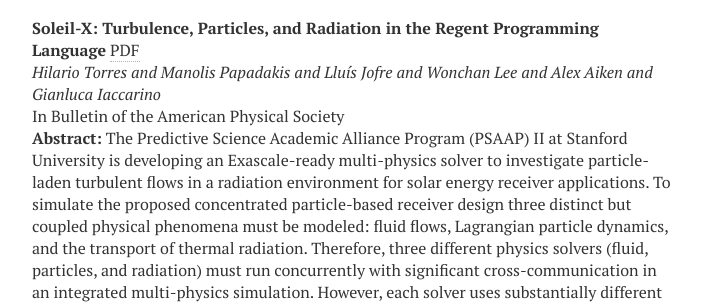
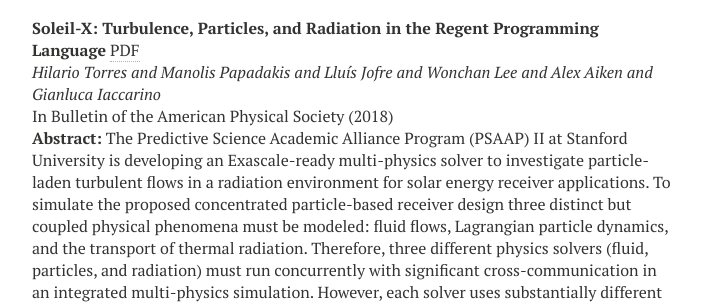
Before and after one commit to apryakhin/legion.stanford.edu, a Jekyll site: the page built from publications.md, in a window 1280 px wide and 900 px high, scrolled down 6801 px. Shown: the part 155-459 px from the top of the window, without its empty margins (288-989 px from the left). Built offline with Jekyll 4.4.1, drawn with Linux system fonts in a browser that asks for light colours; nearby versions of some CDN libraries; some of the changed text lies outside the part shown.

Commit message:
Tweak formatting.

```diff
--- a/publications.md
+++ b/publications.md
@@ -31,7 +31,7 @@ title: Publications
       * [Singe (PPoPP 2014)](#ppopp2014) \[[PDF](/pdfs/singe2014.pdf)]
       * [Scout (WOLFHPC 2014)](#wolfhpc2014) \[[PDF](/pdfs/scout2014.pdf)]
   * Applications:
-      * [Soleil-X](#soleilx2018) \[[PDF](/pdfs/soleilx2018.pdf)]
+      * [Soleil-X (2018)](#soleilx2018) \[[PDF](/pdfs/soleilx2018.pdf)]
   * Theses:
       * [Michael Bauer's Thesis (2014)](#bauer_thesis) \[[PDF](/pdfs/bauer_thesis.pdf)]
       * [Sean Treichler's Thesis (2016)](#treichler_thesis) \[[PDF](/pdfs/treichler_thesis.pdf)]
@@ -350,7 +350,7 @@ satisfies certain conditions.
 
 <a name="soleilx2018"></a>__Soleil-X: Turbulence, Particles, and Radiation in the Regent Programming Language__ [PDF](/pdfs/soleilx2018.pdf) <br/>
 _Hilario Torres and Manolis Papadakis and Llu&iacute;s Jofre and Wonchan Lee and Alex Aiken and Gianluca Iaccarino_ <br/>
-In Bulletin of the American Physical Society <br/>
+In Bulletin of the American Physical Society (2018) <br/>
 __Abstract:__ The Predictive Science Academic Alliance Program (PSAAP)
 II at Stanford University is developing an Exascale-ready
 multi-physics solver to investigate particle-laden turbulent flows in
```
